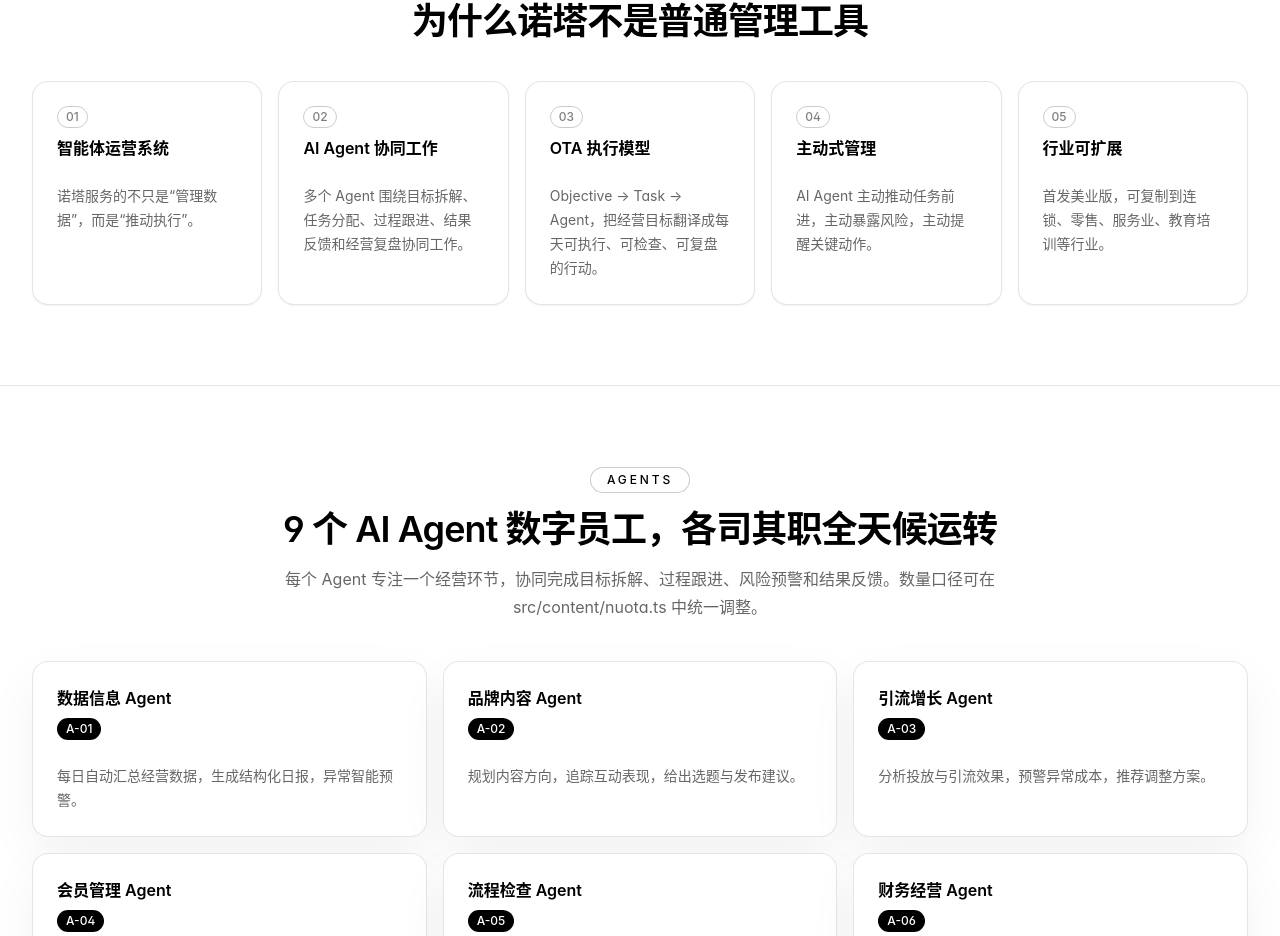
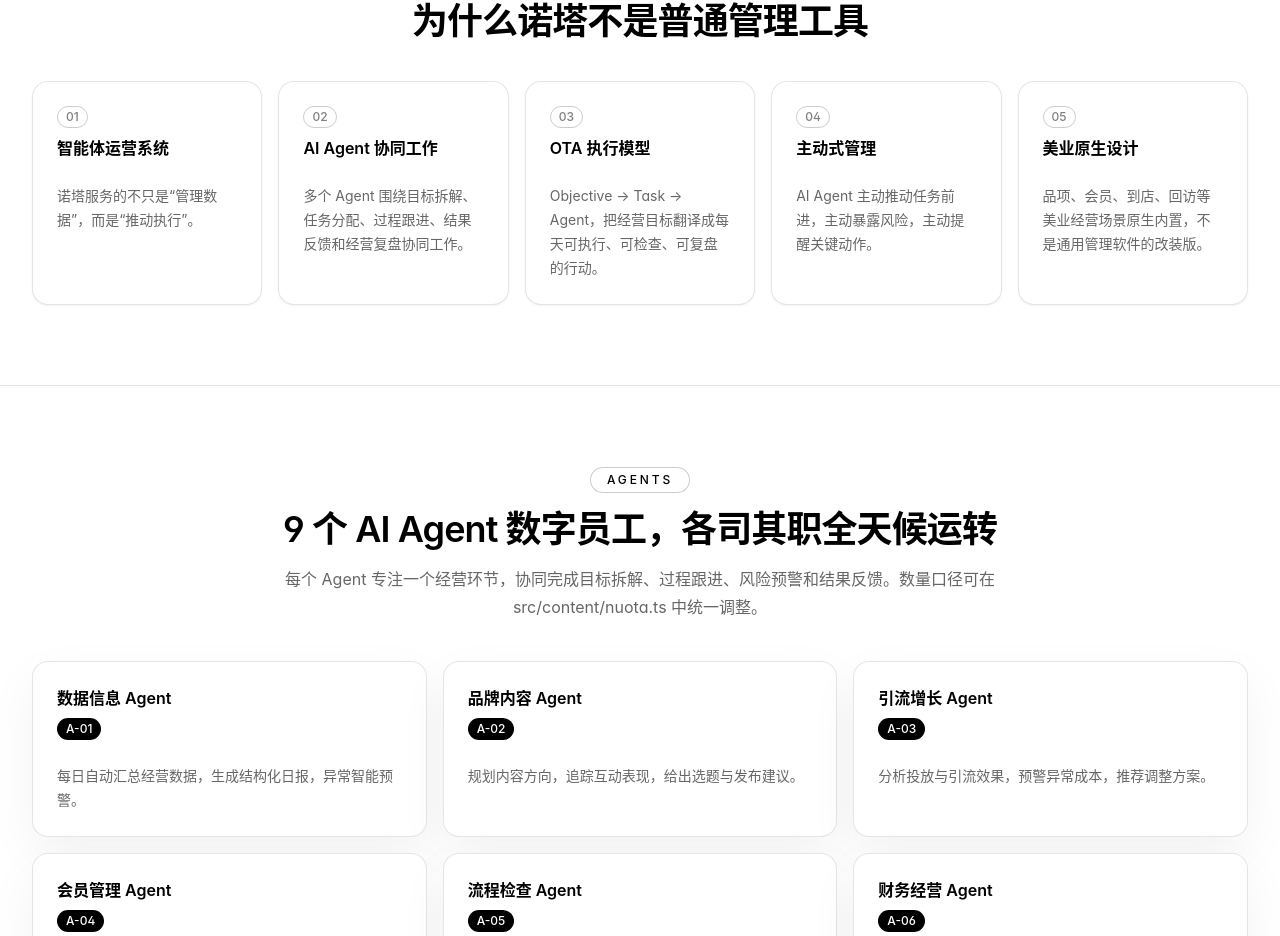
Before and after one commit to fushuogang-glitch/nuota-websites, a React (Vite) app in the folder web/: page / in a window 1280 px wide. Shown: the part 1918-2854 px from the top of the page. Built offline with nearby package versions, Linux system fonts and the light colour scheme.

Commit message:
feat: replace feature card 05 with 美业原生设计

```diff
--- a/web/src/content/nuota.ts
+++ b/web/src/content/nuota.ts
@@ -107,8 +107,8 @@ export const features = [
     desc: 'AI Agent 主动推动任务前进，主动暴露风险，主动提醒关键动作。',
   },
   {
-    title: '行业可扩展',
-    desc: '首发美业版，可复制到连锁、零售、服务业、教育培训等行业。',
+    title: '美业原生设计',
+    desc: '品项、会员、到店、回访等美业经营场景原生内置，不是通用管理软件的改装版。',
   },
 ]
 
```
